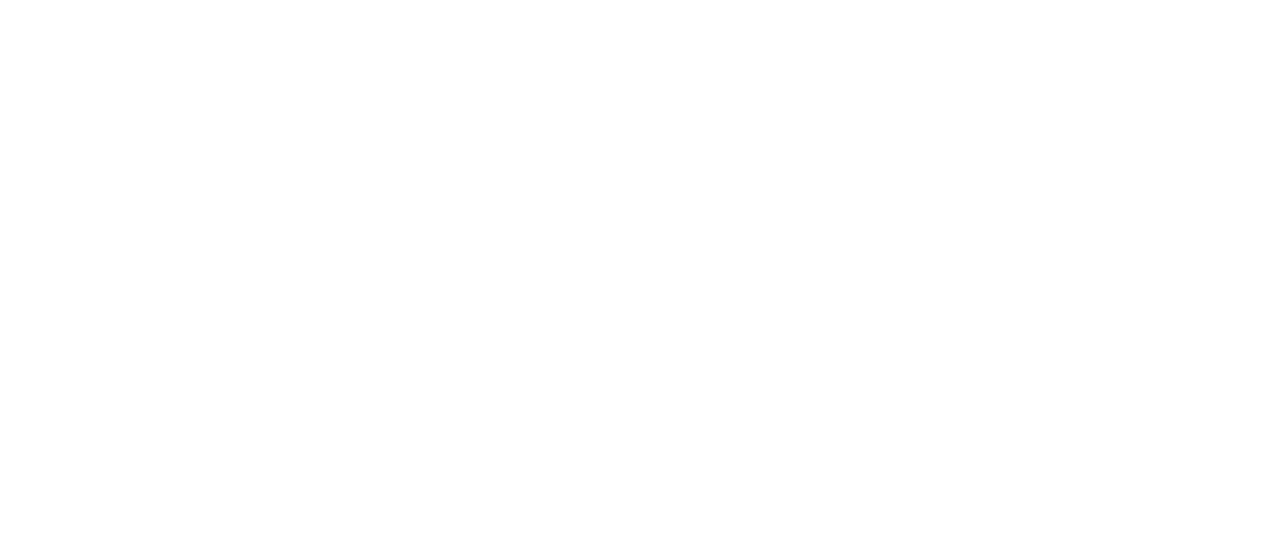
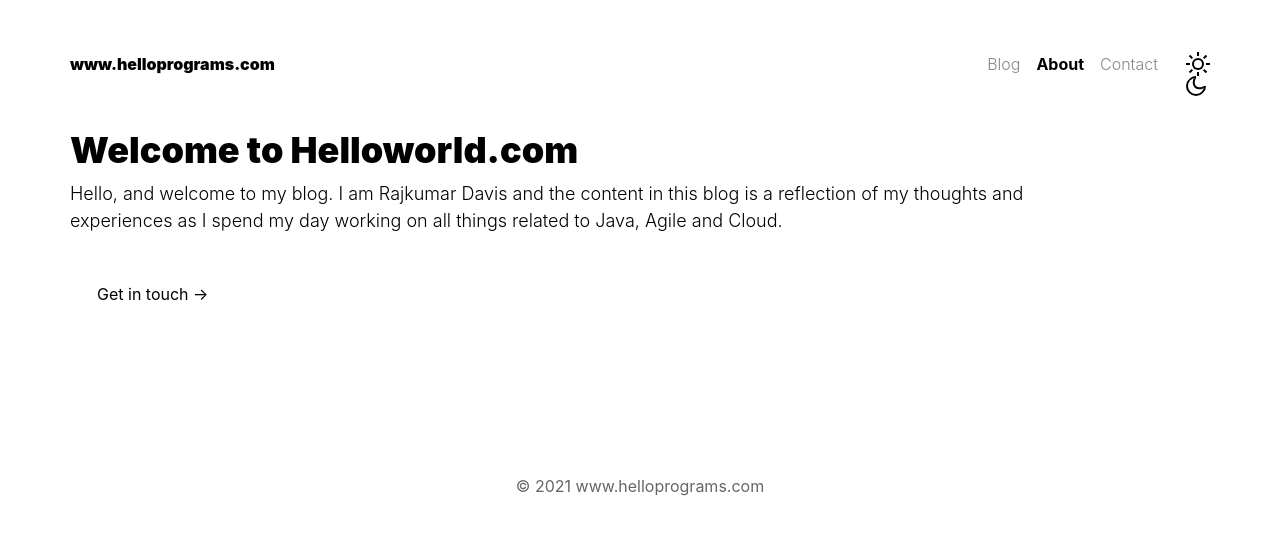
Before and after one commit to davisraj/hello-programs, a Gatsby site: page /about in a window 1280 px wide. Before the commit this address had no page. Built offline with nearby package versions, Linux system fonts and the light colour scheme; Gatsby itself is replaced by a stand-in of ours.

Commit message:
Version 1.0

```diff
--- a/site-meta-data.json
+++ b/site-meta-data.json
@@ -1,9 +1,9 @@
 {
-  "title": "About",
-  "siteUrl": "https://delog-w3layouts.netlify.com/",
-  "description": "Delog, a GatsbyJS and Netlify CMS starter for Designers and Developers",
+    "title": "www.helloprograms.com",
+    "siteUrl": "https://delog-w3layouts.netlify.com/",
+    "description": "Delog, a GatsbyJS and Netlify CMS starter for Designers and Developers",
     "home": {
-        "title": "Hi! I'm Rajkumar Davis",
+        "title": "Welcome to Helloworld.com",
         "description": "Hello, and welcome to my blog. I am Rajkumar Davis and the content in this blog is a reflection of my thoughts and experiences as I spend my day working on all things related to Java, Agile and Cloud."
     }
 }
--- a/src/components/layout.js
+++ b/src/components/layout.js
@@ -25,7 +25,7 @@
       </header>
       {children}
       <footer className="site-footer">
-        <p>&copy; {new Date().getFullYear()} Delog &bull; Crafted with <span role="img" aria-label="love">❤️</span> by <a href="https://w3layouts.com">W3Layouts</a></p>
+        <p>&copy; {new Date().getFullYear()} www.helloprograms.com </p>
       </footer>
     </div>
   )
--- a/src/components/navigation.js
+++ b/src/components/navigation.js
@@ -3,8 +3,10 @@
 import ThemeChanger from "../components/themeChanger"
 
 export default (props) => (
-  <nav className="navigation">
-    <Link to="/contact">Contact</Link>
+    <nav className="navigation">
+        <Link to="/">Blog</Link>
+        <Link to="/about">About</Link>
+        <Link to="/contact">Contact</Link>
     <ThemeChanger/>
   </nav>
 
--- /dev/null
+++ b/src/pages/about.js
@@ -0,0 +1,29 @@
+import React from "react"
+import Helmet from 'react-helmet';
+import { graphql } from 'gatsby'
+import Layout from "../components/layout"
+import HeroHeader from "../components/heroHeader"
+
+
+export default function AboutPage({ data }) {
+    return (
+        <Layout>
+            <Helmet>
+                <title>{data.site.siteMetadata.title}</title>
+                <meta name="description" content={data.site.siteMetadata.description} />
+            </Helmet>
+            <HeroHeader />
+
+        </Layout>
+    )
+}
+export const query = graphql`
+  query {
+    site {
+      siteMetadata {
+        title
+        description
+      }
+    }
+  }
+`
--- a/src/styles/global.scss
+++ b/src/styles/global.scss
@@ -104,7 +104,7 @@
   color: var(--primary-color);
   text-decoration: none;
   font-weight: 900;
-  text-transform: uppercase;
+  //text-transform: uppercase;
 }
 .hero-header {
   padding: 0 0 64px;
```
Also changed, not shown: src/pages/index.js (+4 -13 lines).
